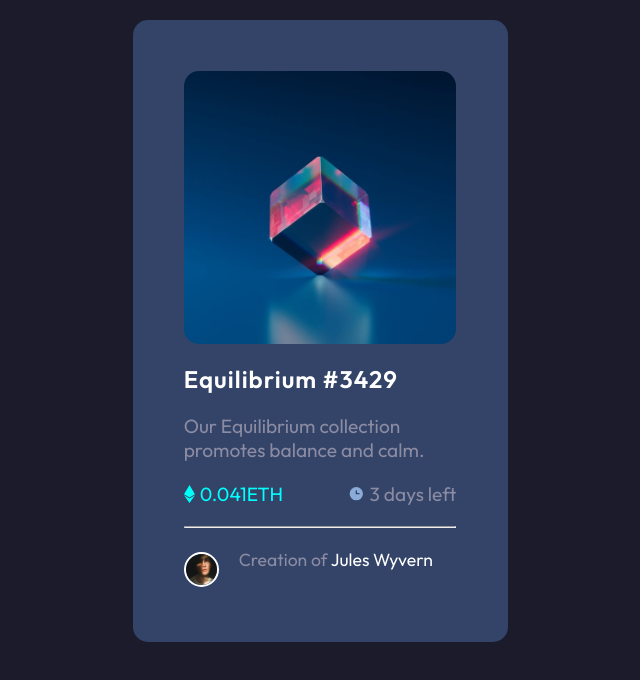
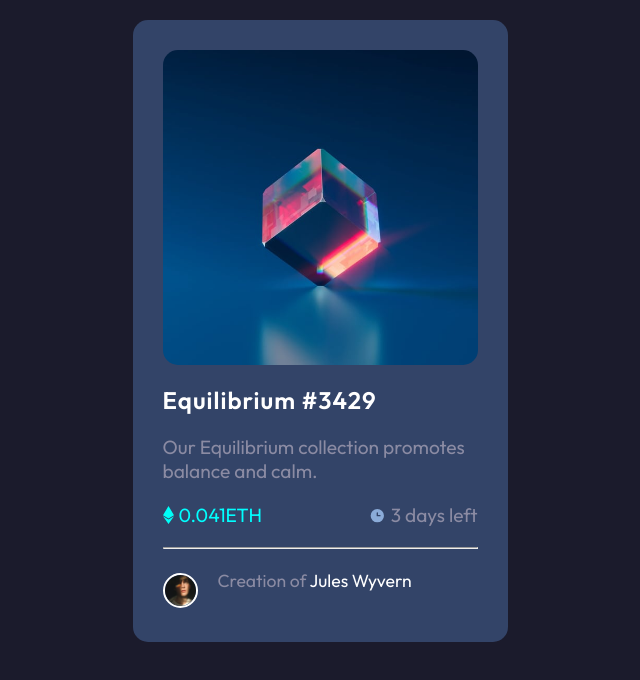
Before and after one commit to KamyESI/nft-overlay-preview-card-component, a plain HTML site: page index.html in a window 1280 px wide. Shown: the whole page, without its empty margins (320-960 px from the left). Drawn offline with Linux system fonts and the light colour scheme.

Commit message:
final version
final design

```diff
--- a/style.css
+++ b/style.css
@@ -16,7 +16,7 @@ body {
 
 .main-container {
   width: 375px;
-  padding: 4%;
+  padding: 30px;
   background-color: rgb(51, 68, 104);
   border-radius: 15px;
   margin: 20px;
```
